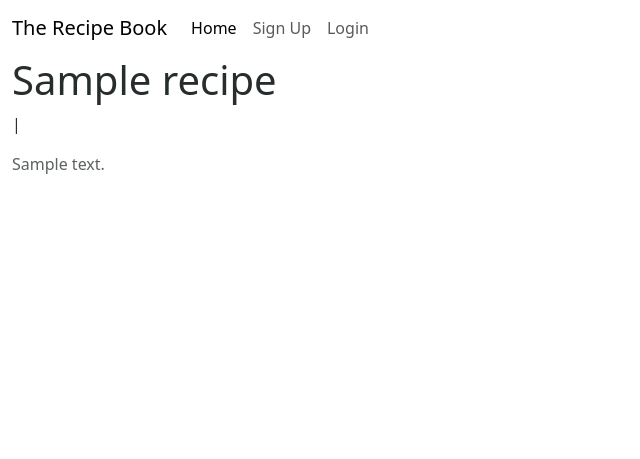
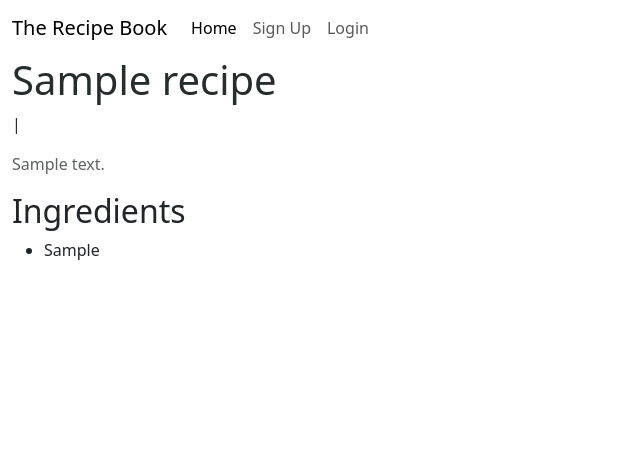
Before and after one commit to cameronk97/The_Recipe_Book, a Django app: a page that uses templates/recipe_page.html in a window 1280 px wide. Shown: the top 459 px of the page, without its empty margins (0-640 px from the left). Run offline with Django 3.2, Linux system fonts and the light colour scheme; tables that the repository leaves empty hold one stand-in row (values such as "Sample post"); some libraries are stand-ins or nearby versions.

Commit message:
Implement template and view for ingredients list

```diff
--- a/recipe_blog/views.py
+++ b/recipe_blog/views.py
@@ -13,26 +13,29 @@ def recipe_page(request):
 class RecipePage(View):
 
     def get(self, request, slug, *args, **kwargs):
-        queryset = Recipe.objects.all()
-        recipe = get_object_or_404(queryset, slug=slug)
-        saved = False
-        if recipe.saves.filter(id=self.request.user.id).exists():
-            saved = True
+            queryset = Recipe.objects.all()
+            recipe = get_object_or_404(queryset, slug=slug)
+            ingredients = recipe.ingredients.splitlines()
+            saved = False
+            if recipe.saves.filter(id=self.request.user.id).exists():
+                saved = True
 
-        return render(
-            request,
-            "recipe_page.html",
-            {
-                "recipe": recipe,
-                "saved": saved,
-            },
-        )
+            return render(
+                request,
+                "recipe_page.html",
+                {
+                    "recipe": recipe,
+                    "saved": saved,
+                    "ingredients": ingredients
+                },
+            )
 
     def recipe(self, request, slug, *args, **kwargs):
 
         queryset = Recipe.objects.all()
         recipe = get_object_or_404(queryset, slug=slug)
         saved = False
+        ingredients = [ingredient.strip() for ingredient in ingredients if ingredient.strip()]
         if recipe.saves.filter(id=self.request.user.id).exists():
             saved = True
 
@@ -42,7 +45,8 @@ class RecipePage(View):
             "recipe_page.html",
             {
                 "recipe": recipe,
-                "saved": saved
+                "saved": saved,
+                "ingredients": ingredients
             },
         )
 
--- a/templates/recipe_page.html
+++ b/templates/recipe_page.html
@@ -25,14 +25,19 @@
 </div>
 
 <div class="recipe-content container-fluid">
-    <div class="row">
-      <div class="col-md-6 ingredients">
+  <div class="row">
+    <div id="ingredients" class="col-md-6">
+      <h2>Ingredients</h2>
+      <ul>
+          {% for ingredient in ingredients %}
+              <li>{{ ingredient }}</li>
+          {% endfor %}
+      </ul>
+    </div>
+    <div id="instructions" class="col-md-6">
 
-      </div>
-      <div class="col-md-6 instructions">
-
-      </div>
     </div>
+  </div>
 </div>
 
 {% endblock content %}
```
